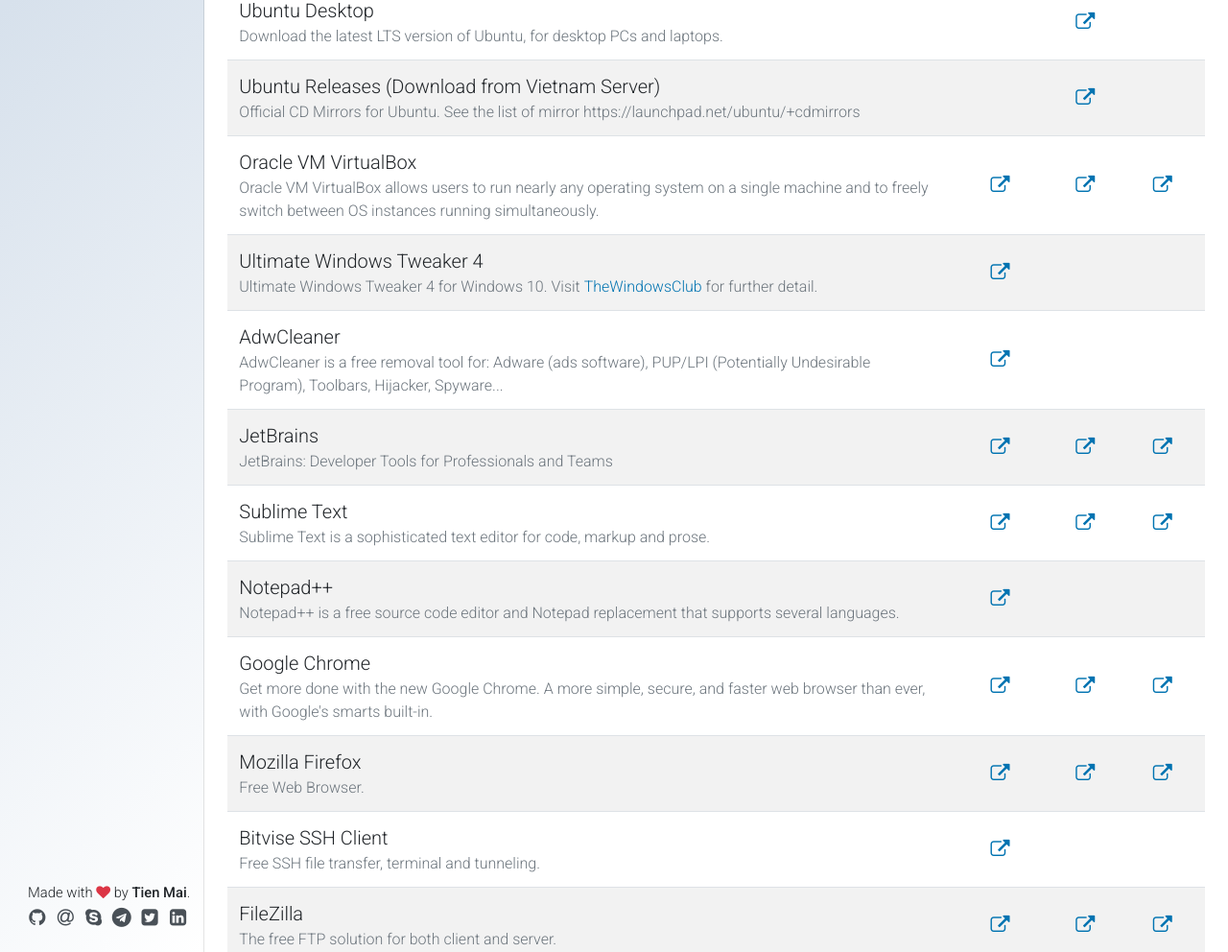
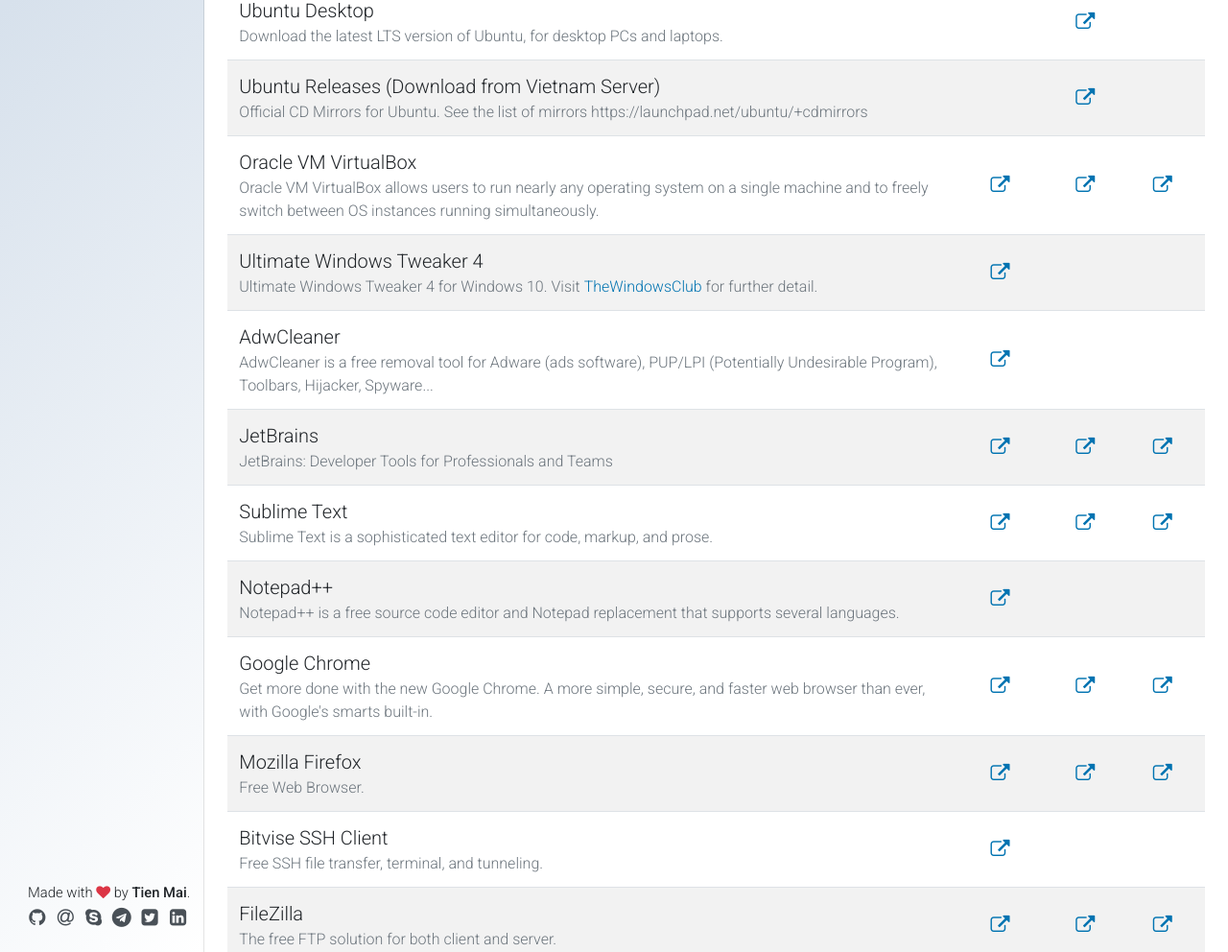
Before and after one commit to matidev/mati-vn, a Jekyll site: the page built from downloads.html, in a window 1280 px wide and 1400 px high. Shown: the part 408-1400 px from the top of the window at 96% size. Built offline with Jekyll 4.4.1, drawn with Linux system fonts in a browser that asks for light colours; comment, search, counter and statistics services are not loaded.

Commit message:
fix typo

```diff
--- a/_data/downloads.yml
+++ b/_data/downloads.yml
@@ -11,7 +11,7 @@
   macos:
 
 - name: Ubuntu Releases (Download from Vietnam Server)
-  description: Official CD Mirrors for Ubuntu. See the list of mirror https://launchpad.net/ubuntu/+cdmirrors
+  description: Official CD Mirrors for Ubuntu. See the list of mirrors https://launchpad.net/ubuntu/+cdmirrors
   windows:
   linux: https://mirror.bizflycloud.vn/ubuntu-releases/
   macos:
@@ -29,7 +29,7 @@
   macos:
 
 - name: AdwCleaner
-  description: "AdwCleaner is a free removal tool for: Adware (ads software), PUP/LPI (Potentially Undesirable Program), Toolbars, Hijacker, Spyware..."
+  description: "AdwCleaner is a free removal tool for Adware (ads software), PUP/LPI (Potentially Undesirable Program), Toolbars, Hijacker, Spyware..."
   windows: https://toolslib.net/downloads/viewdownload/1-adwcleaner/
   linux:
   macos:
@@ -41,7 +41,7 @@
   macos: https://www.jetbrains.com/
 
 - name: Sublime Text
-  description: Sublime Text is a sophisticated text editor for code, markup and prose.
+  description: Sublime Text is a sophisticated text editor for code, markup, and prose.
   windows: https://www.sublimetext.com/download
   linux: https://www.sublimetext.com/download
   macos: https://www.sublimetext.com/download
@@ -65,7 +65,7 @@
   macos: https://www.mozilla.org/en-US/firefox/all/?q=English%20(US)
 
 - name: Bitvise SSH Client
-  description: Free SSH file transfer, terminal and tunneling.
+  description: Free SSH file transfer, terminal, and tunneling.
   windows: https://www.bitvise.com/ssh-client-download
   linux:
   macos:
```
Also changed, not shown: _posts/2020-04-26-useful-terminal-commands.md (+4 -4 lines).
